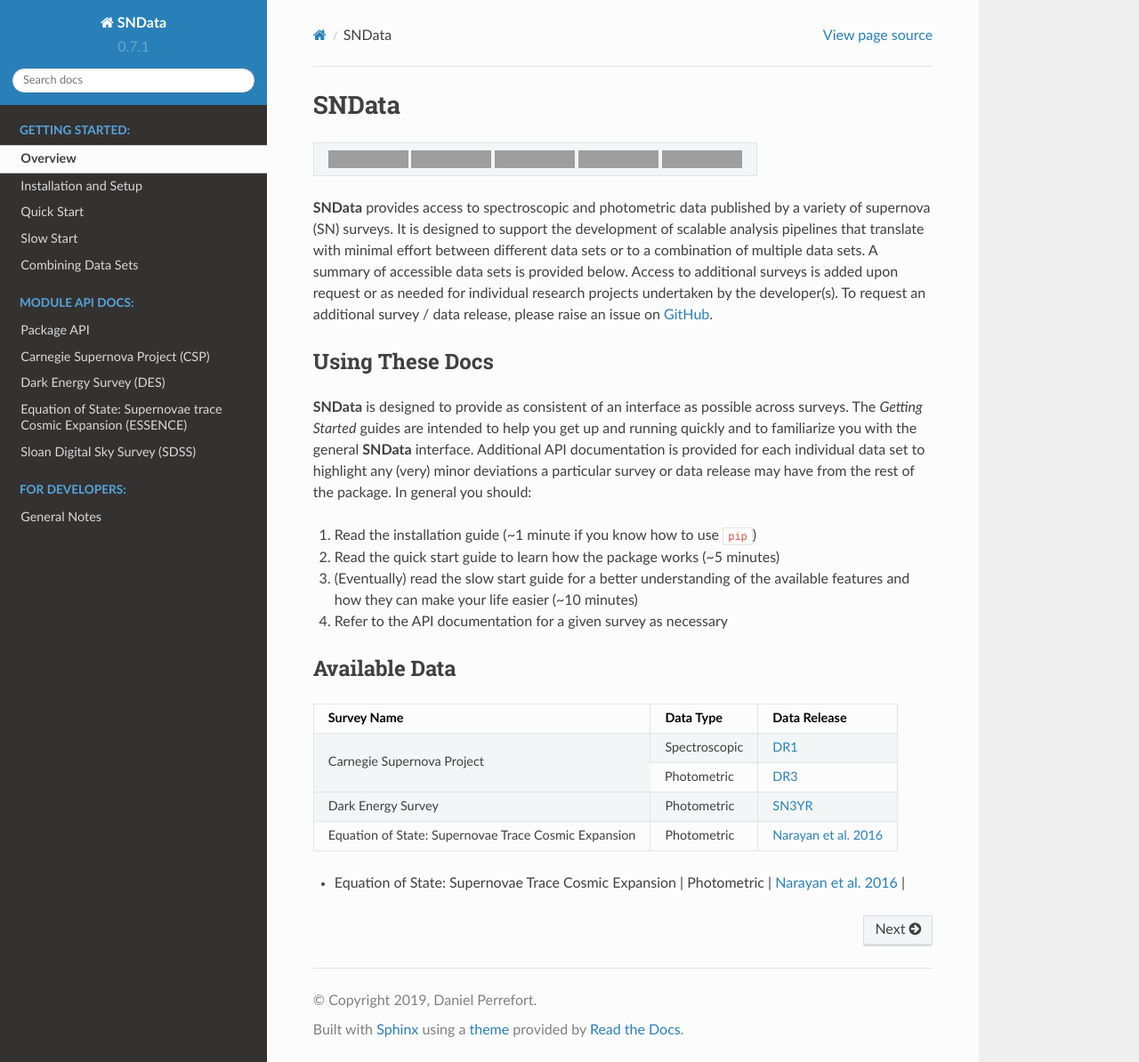
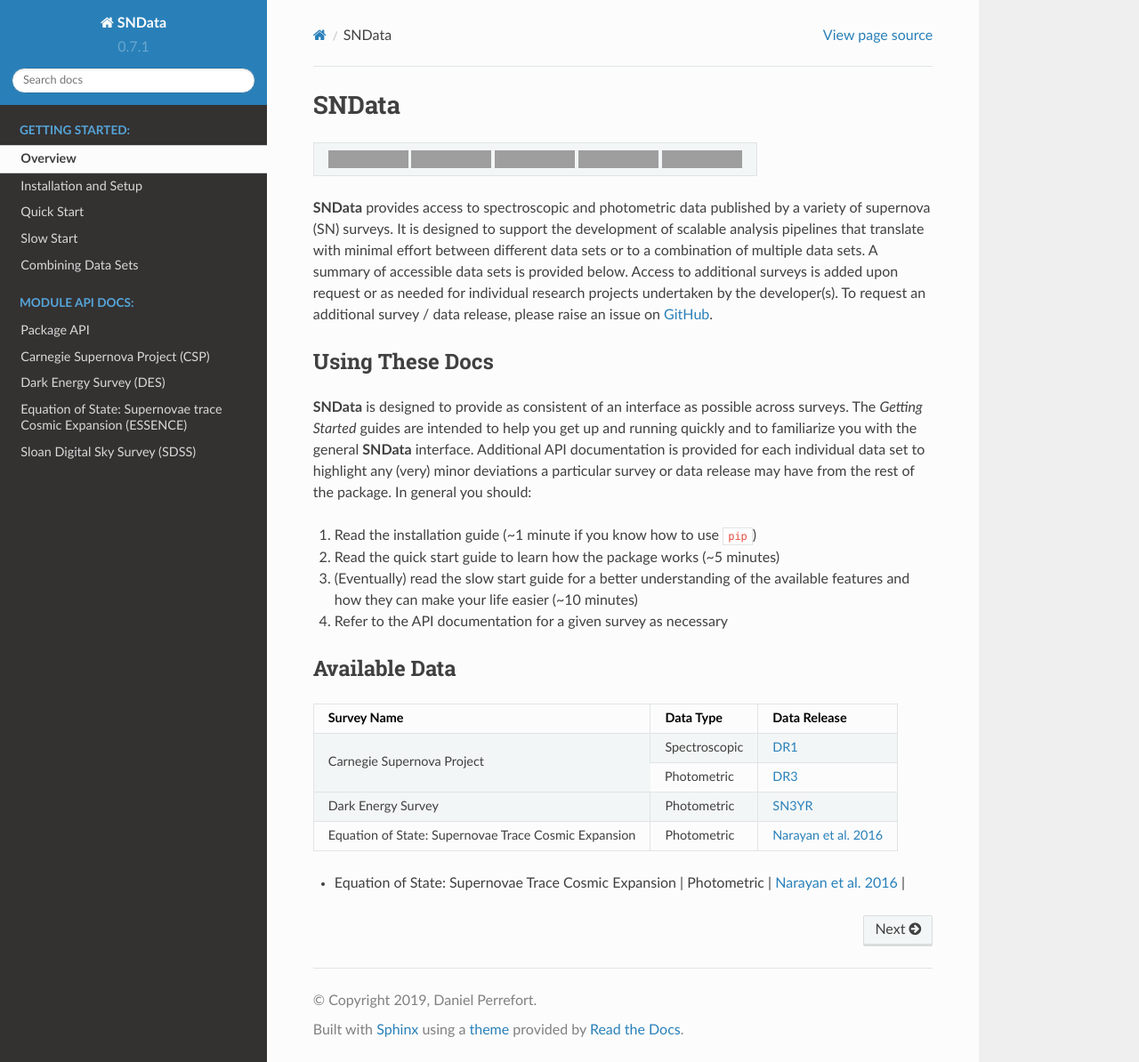
Before and after one commit to sncosmo/SNData, a Sphinx documentation site: the page built from docs/source/index.rst, in a window 1280 px wide and 1194 px high. Shown: the whole window at 89% size. Built offline with Sphinx 7.4.7 and the Read the Docs theme 2.0.0, drawn with Linux system fonts in a browser that asks for light colours; grey boxes are pictures that could not be loaded.

Commit message:
Removes developers sction

```diff
--- a/docs/source/index.rst
+++ b/docs/source/index.rst
@@ -98,10 +98,3 @@
    module_docs/des
    module_docs/essence
    module_docs/sdss
-
-.. toctree::
-   :hidden:
-   :maxdepth: 1
-   :caption: For Developers:
-
-   developers/general_notes
```
Also changed, not shown: docs/source/developers/general_notes.rst (deleted, +0 -11 lines).
